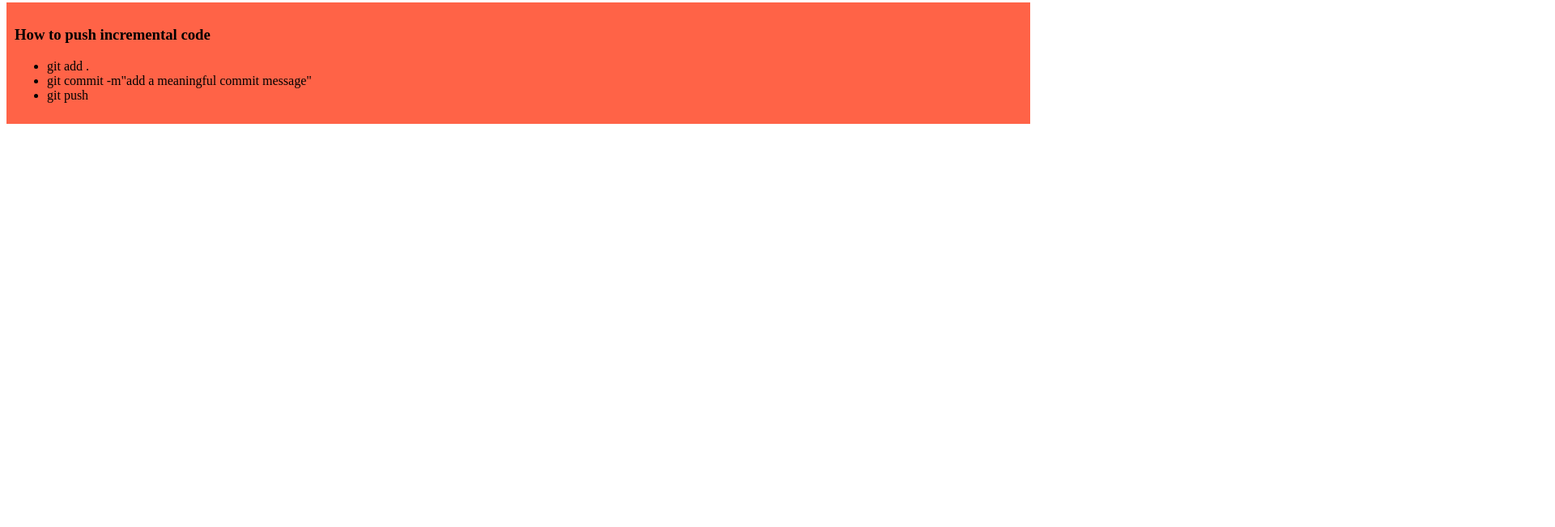
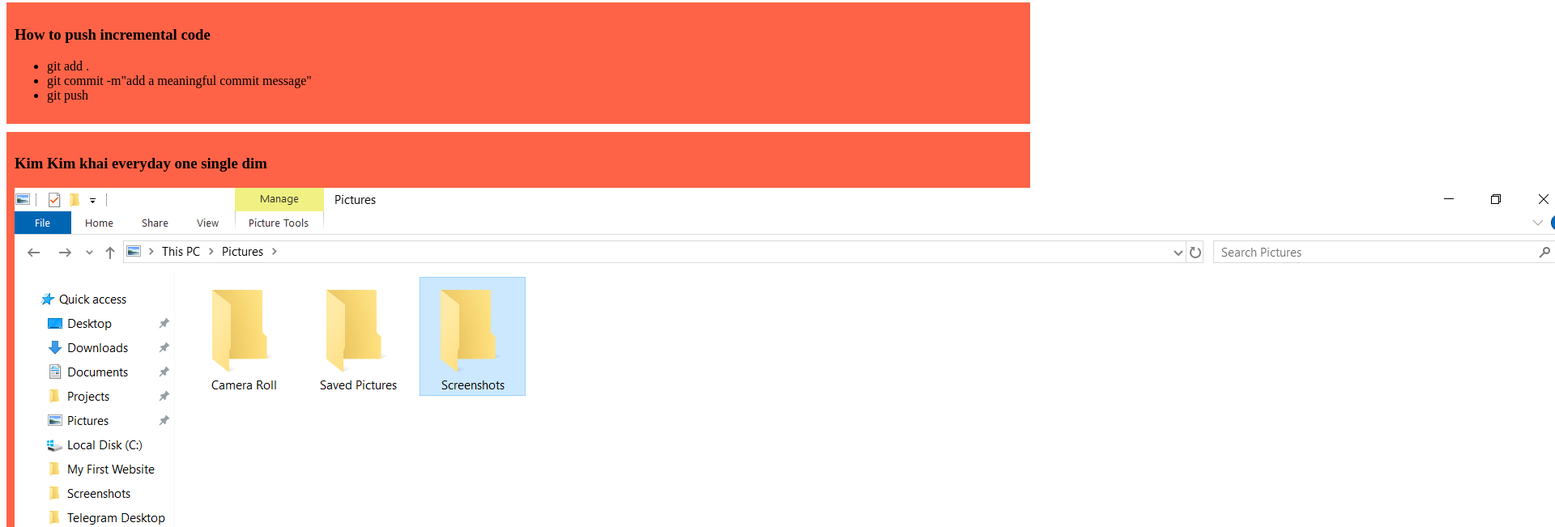
Before and after one commit to tanaz02/my-simple-website, a plain HTML site: page index.html in a window 1280 px wide. Shown: the part 429-1080 px from the top of the page at 81% size, 1920 px wide, since content can reach past the window. Before the commit the page ends 800 px from the top, so only its background shows below. Drawn offline with Linux system fonts and the light colour scheme.

Commit message:
added kim with a dim

```diff
--- a/index.html
+++ b/index.html
@@ -37,5 +37,10 @@
         </ul>
     </div>
 
+    <div>
+        <h3>Kim Kim khai everyday one single dim</h3>
+        <img src="images/Screenshot (122).png" alt="">
+    </div>
+
 </body>
 </html>
```
Also changed, not shown: images/Screenshot (122).png (added).
